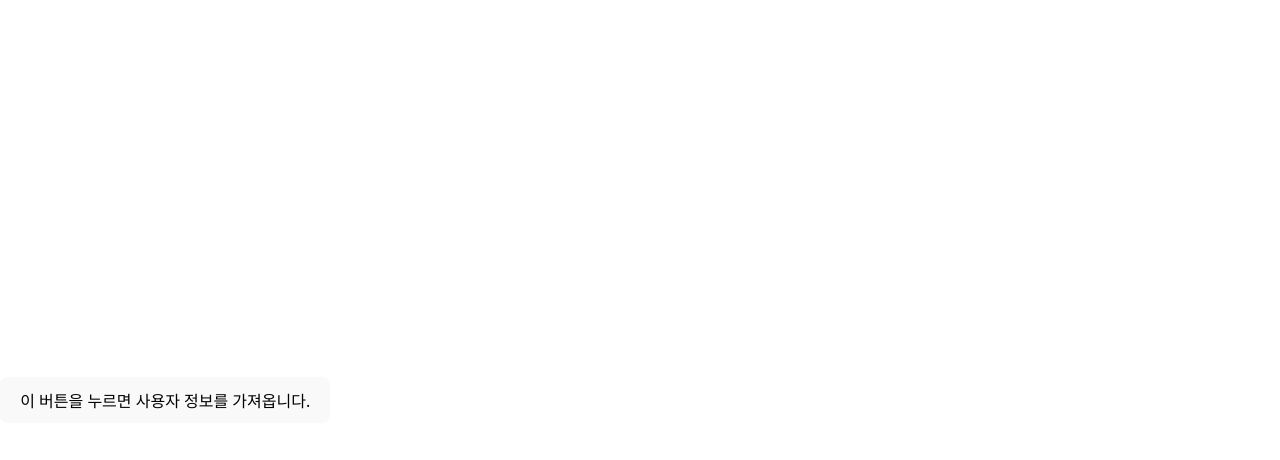
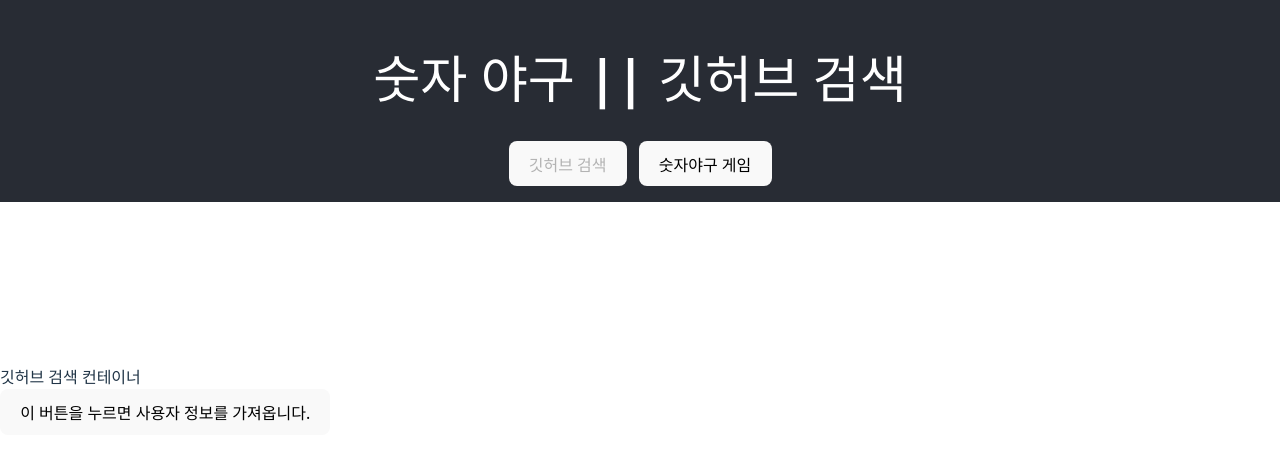
Before and after one commit to AT-SOPT-WEB/SeoyeonKwak, a React (Vite) app in the folder week3-homework/week3/: page / in a window 1280 px wide. Shown: the top 460 px of the page. Built offline with nearby package versions, Linux system fonts and the light colour scheme.

Commit message:
feat: 헤더 구현

```diff
--- a/week3-homework/week3/src/App.jsx
+++ b/week3-homework/week3/src/App.jsx
@@ -1,12 +1,12 @@
 import { useState } from "react";
+import Header from "./components/Header";
+import GithubSearchContainer from "./components/container/GithubSearchContainer";
+import BaseballContainer from "./components/container/BaseballContainer";
 
 function App() {
+  const [activeTab, setActiveTab] = useState("github");
   const [userInfo, setUserInfo] = useState({ status: "idle", data: null });
 
-  // 사용자 정보를 가져오는 함수예요.
-  // 매개변수 user는 사용자의 깃허브 아이디입니다.
-  // 예시: getUserInfo('m2na7')
-  // 함수에 매개변수를 넣어서 호출하면? userInfo의 상태(userInfo.status, userInfo.data)가 변경됩니다.
   const getUserInfo = async (user) => {
     setUserInfo({ status: "pending", data: null });
     try {
@@ -19,36 +19,22 @@
     }
   };
 
-  // 개발자도구의 콘솔창에서 userInfo 데이터 확인 가능해요.
-  // 콘솔창에서 데이터를 확인해보세요.
   console.log(userInfo);
-
-  // userInfo 는 총 2개의 값을 포함하고 있어요.
-  // 1. data : 데이터를 가져오는 상태
-  // 2. status : 데이터
-  //    - status 는 3개의 값을 가질 수 있어요.
-  //      (1) idle : 데이터를 가져오지 않은 상태
-  //      (2) pending : 데이터를 가져오는 중
-  //      (3) resolved : 데이터를 가져오는 완료
-  //      (4) rejected : 데이터를 가져오는 중 에러 발생
-  //       심화과제에서는 pending, rejected 상태도 고려해야 해요.
-
-  // userInfo.status, userInfo.data 를 통해 접근 가능하겠죠?
-  // userInfo.status 는 데이터를 가져오는 상태를 확인할 수 있어요.
-  // console.log(userInfo.status) 와 같이 접근 가능해요.
-
-  // userInfo.data 는 말그대로 과제에서 사용자 정보를 표시하기 위한 값이에요.
-  // console.log(userInfo.data) 와 같이 접근 가능해요.
 
   return (
     <div>
-      {/* getUserInfo 함수안에 본인의 깃허브 아이디를 넣어서 확인해보세요! */}
+      <Header activeTab={activeTab} onTabChange={setActiveTab} />
+
+      {activeTab === "github" ? (
+        <GithubSearchContainer />
+      ) : (
+        <BaseballContainer />
+      )}
+
       <button onClick={() => getUserInfo("m2na7")}>
         이 버튼을 누르면 사용자 정보를 가져옵니다.
       </button>
 
-      {/* 기본과제에서 userInfo.status는 'resolved' 상태일 때만 아래와 같이 고려하면 됩니다. */}
-      {/* 조건부 렌더링을 통해 resolved 상태 즉, 검색 결과 데이터가 있는 경우에 결과를 표시하는겁니다. */}
       {userInfo.status === "resolved" && (
         <div>
           <img src={userInfo.data.avatar_url} />
--- /dev/null
+++ b/week3-homework/week3/src/components/Header.jsx
@@ -0,0 +1,45 @@
+/** @jsxImportSource @emotion/react */
+import React from "react";
+
+import { css } from "@emotion/react";
+
+const headerStyle = css`
+  position: fixed;
+  width: 100%;
+  top: 0;
+  background-color: #282c34;
+  color: white;
+  padding: 16px 0;
+  text-align: center;
+`;
+
+const navStyle = css`
+  margin-top: 12px;
+  display: flex;
+  justify-content: center;
+  gap: 12px;
+`;
+
+function Header({ activeTab, onTabChange }) {
+  return (
+    <header css={headerStyle}>
+      <h1>숫자 야구 || 깃허브 검색</h1>
+      <nav css={navStyle}>
+        <button
+          onClick={() => onTabChange("github")}
+          disabled={activeTab === "github"}
+        >
+          깃허브 검색
+        </button>
+        <button
+          onClick={() => onTabChange("baseball")}
+          disabled={activeTab === "baseball"}
+        >
+          숫자야구 게임
+        </button>
+      </nav>
+    </header>
+  );
+}
+
+export default Header;
--- /dev/null
+++ b/week3-homework/week3/src/components/container/BaseballContainer.jsx
@@ -0,0 +1,7 @@
+import React from "react";
+
+function BaseballContainer() {
+  return <div>숫자 야구 게임 컨테이너</div>;
+}
+
+export default BaseballContainer;
--- /dev/null
+++ b/week3-homework/week3/src/components/container/GithubSearchContainer.jsx
@@ -0,0 +1,7 @@
+import React from "react";
+
+function GithubSearchContainer() {
+  return <div>깃허브 검색 컨테이너</div>;
+}
+
+export default GithubSearchContainer;
```
